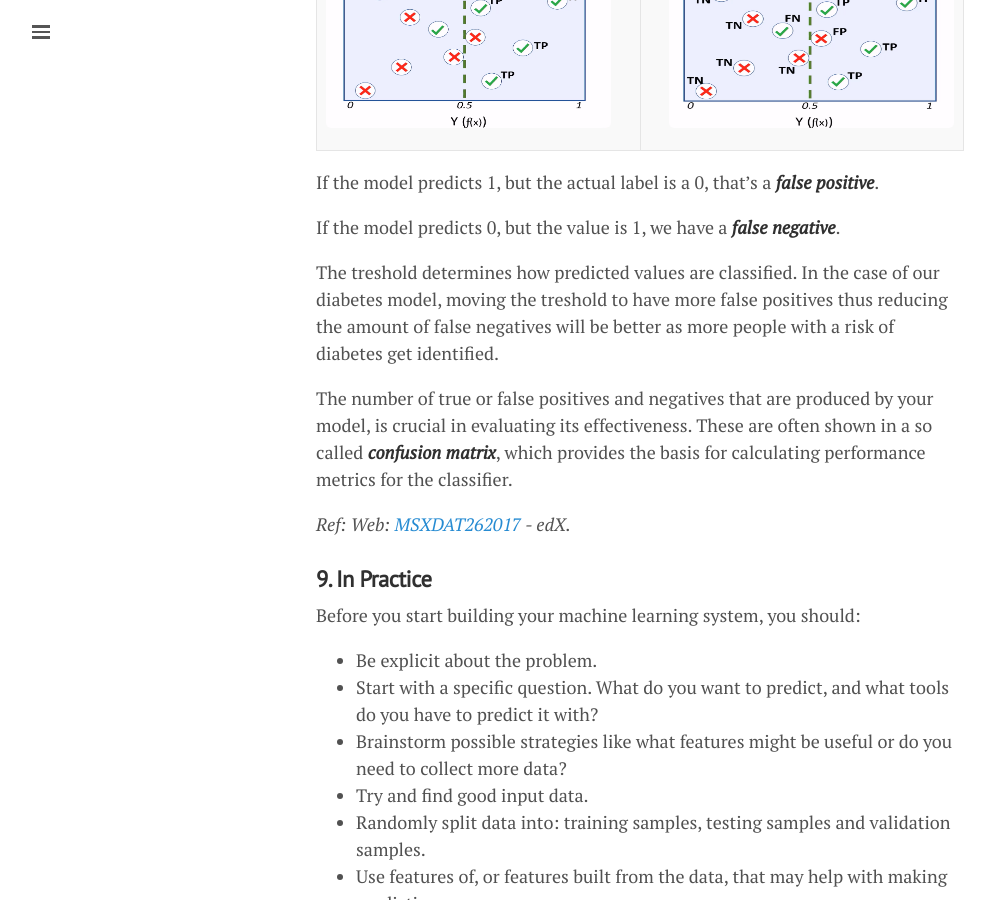
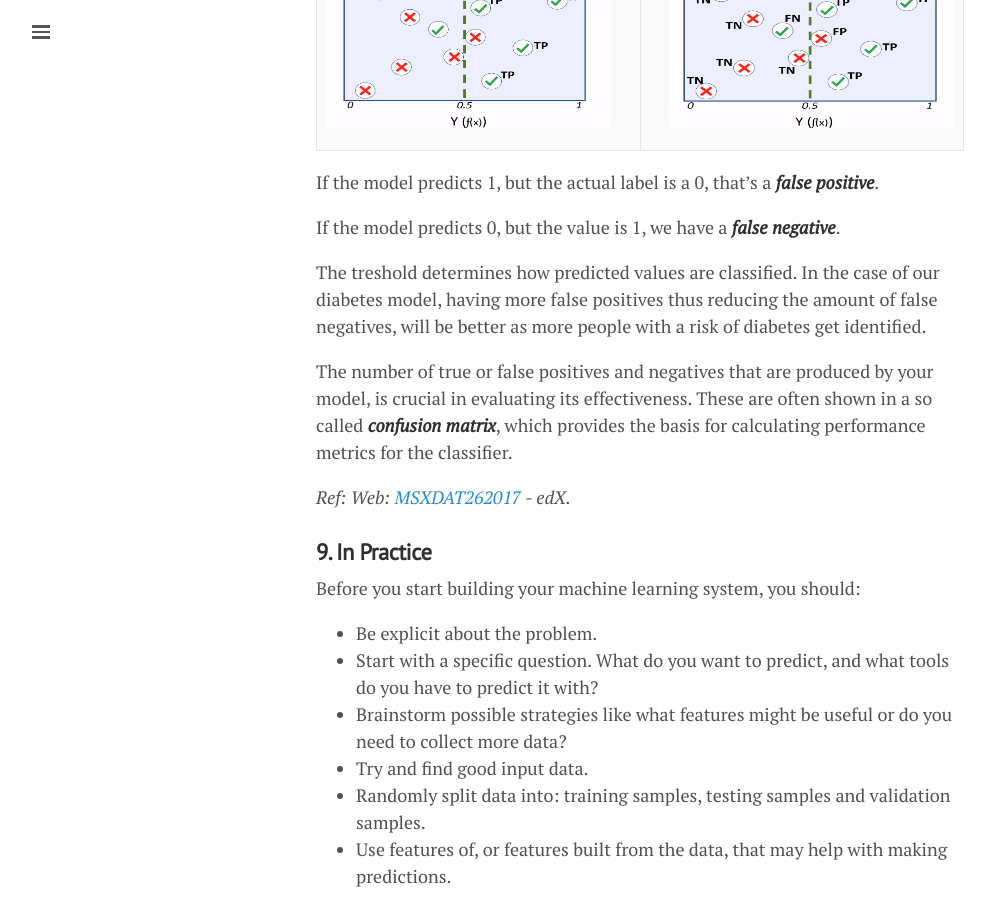
Before and after one commit to lgeurts/lgeurts.github.io, a Jekyll site: the page built from _posts/2018-06-29-artificial-intelligence-basics.md, in a window 1280 px wide and 900 px high, scrolled down 6420 px. Shown: the whole window, without its empty margins (0-995 px from the left). Built offline with Jekyll 4.4.1, drawn with Linux system fonts in a browser that asks for light colours; nearby versions of some CDN libraries.

Commit message:
Update 2018-06-29-artificial-intelligence-basics.md

```diff
--- a/_posts/2018-06-29-artificial-intelligence-basics.md
+++ b/_posts/2018-06-29-artificial-intelligence-basics.md
@@ -170,7 +170,7 @@
 
 If the model predicts 0, but the value is 1, we have a ***false negative***.
 
-The treshold determines how predicted values are classified. In the case of our diabetes model, moving the treshold to have more false positives thus reducing the amount of false negatives will be better as more people with a risk of diabetes get identified.
+The treshold determines how predicted values are classified. In the case of our diabetes model, having more false positives thus reducing the amount of false negatives, will be better as more people with a risk of diabetes get identified.
 
 The number of true or false positives and negatives that are produced by your model, is crucial in evaluating its effectiveness. These are often shown in a so called ***confusion matrix***, which provides the basis for calculating performance metrics for the classifier.
 
```
